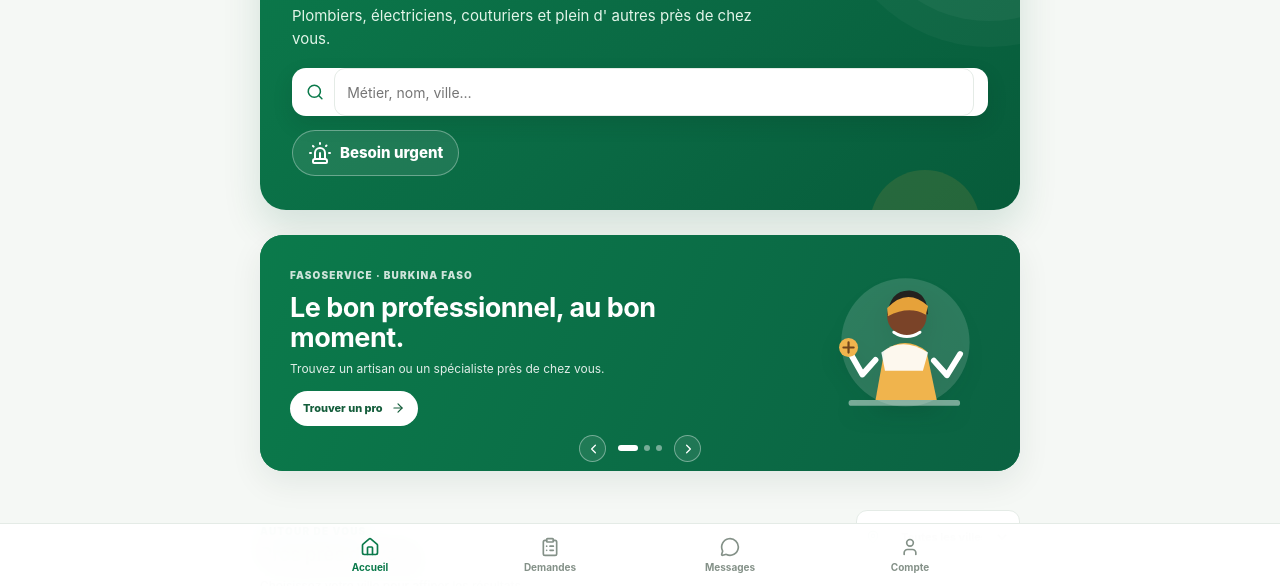
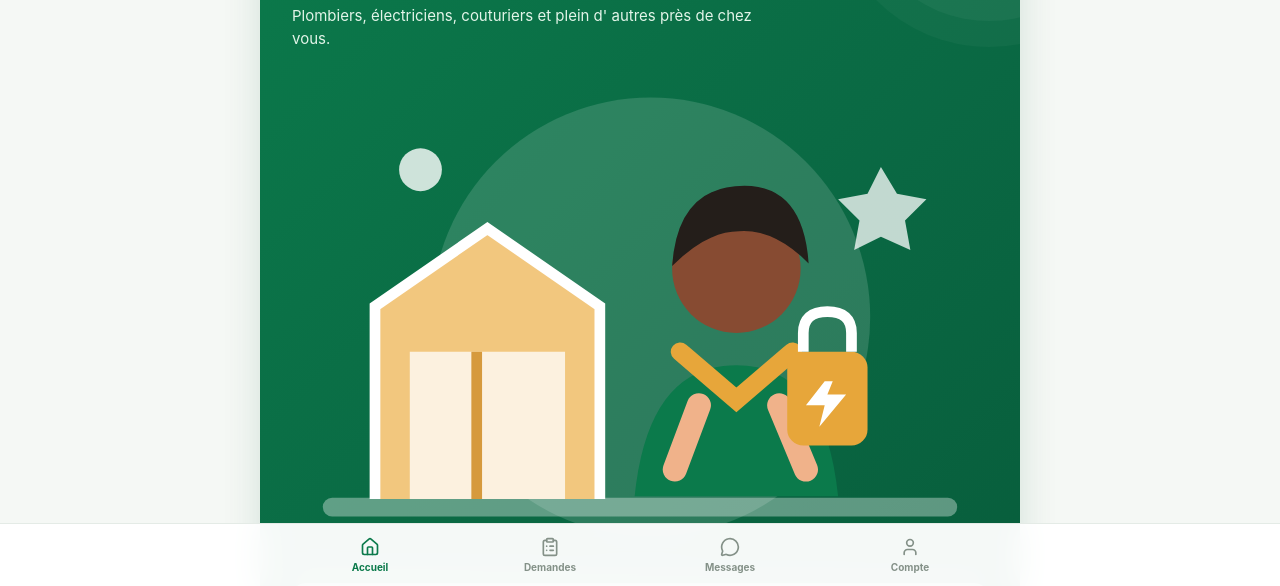
Before and after one commit to fintalabo3-web/M-moire-fintalabo, a plain HTML site: page index.html in a window 1280 px wide. Shown: the part 212-798 px from the top of the page. Drawn offline with nearby package versions, Linux system fonts and the light colour scheme; no server answers.

Commit message:
Load embedded illustrations across FasoService

```diff
--- a/index.html
+++ b/index.html
@@ -52,6 +52,7 @@
             <div class="hero">
                 <h1>Trouvez un professionnel<br>de confiance</h1>
                 <p>Plombiers, électriciens, couturiers et plein d' autres près de chez vous.</p>
+                <div id="heroIllustration" class="hero-illustration" aria-hidden="true"></div>
                 <div class="search-box">
                     <i data-lucide="search"></i>
                     <input type="text" id="searchInput" placeholder="Métier, nom, ville…"
@@ -457,6 +458,7 @@
 </div>
 
 <div id="toastContainer" class="toast-container"></div>
+<script src="illustrations.js"></script>
 <script src="app.js"></script>
 <script src="enhancements.js"></script>
 </body>
```
